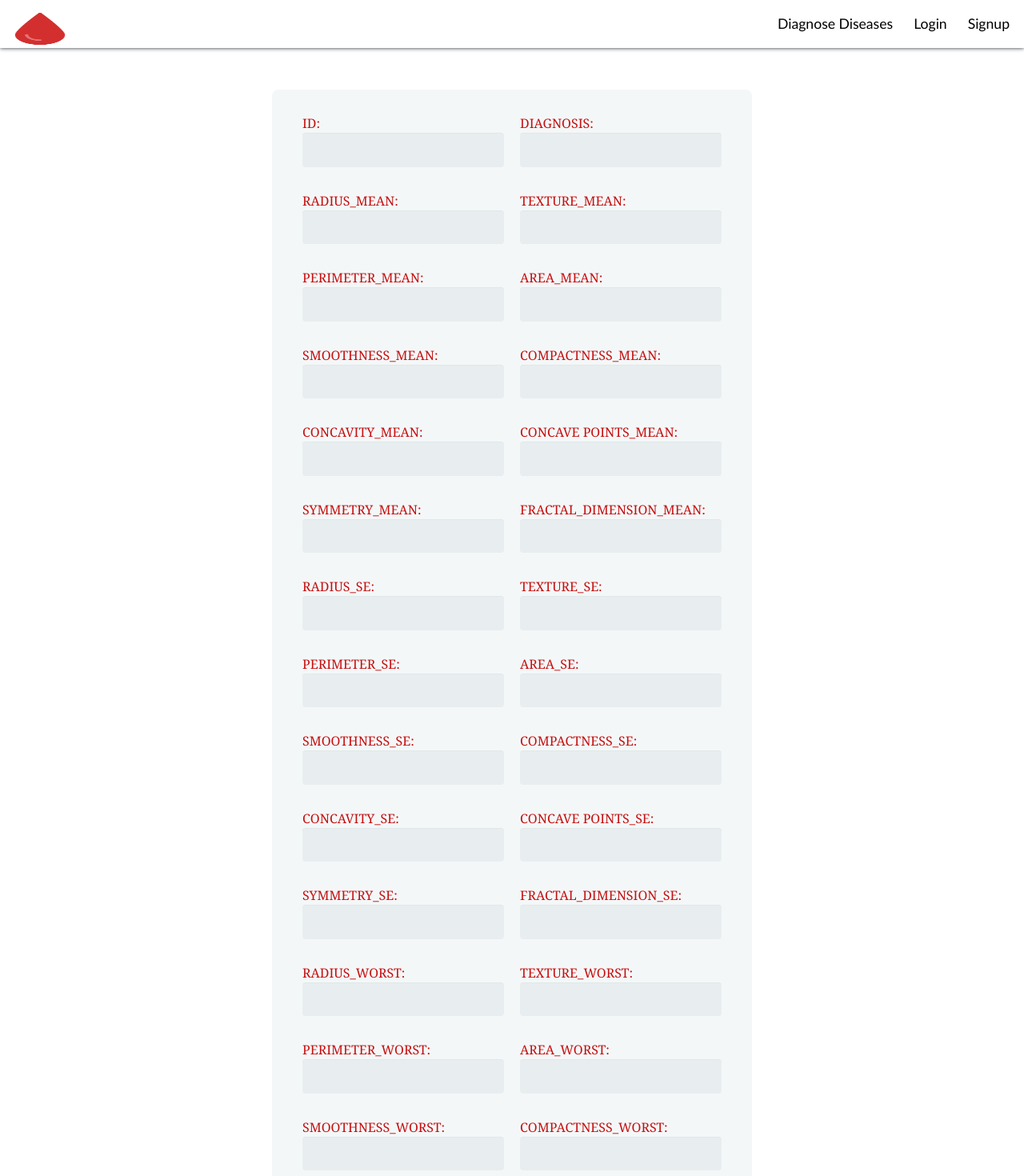
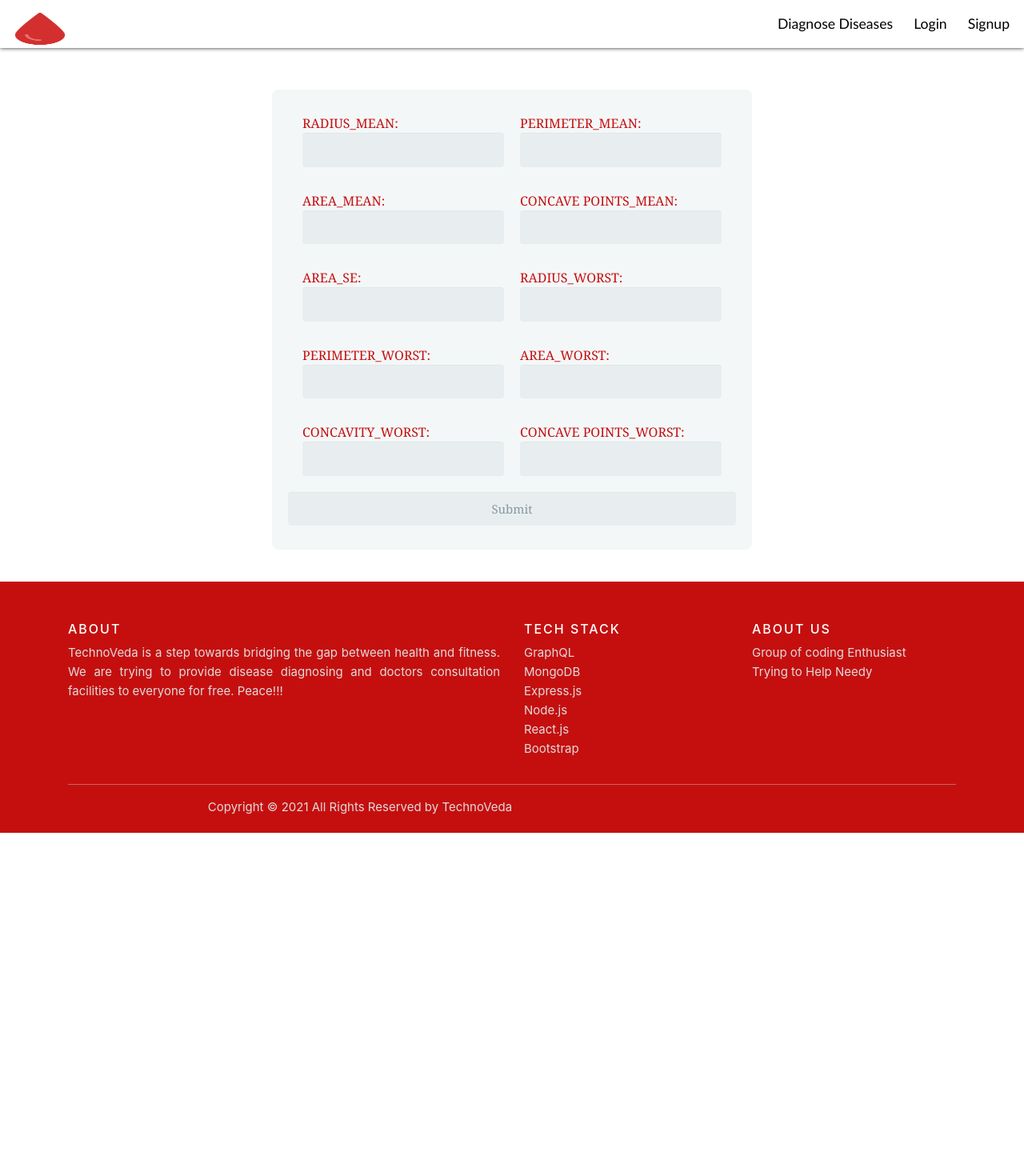
Before and after one commit to aptvaibhav/technoveda, a React (Create React App) app: page /BreastCancer in a window 1280 px wide. Shown: the top 1470 px of the page at 80% size. After the commit the page ends 1041 px from the top, so only its background shows below. Built offline with nearby package versions, Linux system fonts and the light colour scheme.

Commit message:
newAdded

```diff
--- a/src/components/Pages/Diseases/BreastCancer.js
+++ b/src/components/Pages/Diseases/BreastCancer.js
@@ -6,58 +6,27 @@ import './popup.css';
 export default function BreastCancer() {
 
 
-  const [enteredId,setEnteredId] = useState('');
-  const [enteredDiagnosis,setEnteredDiagnosis] = useState('');
   const [enteredRadiusMean,setEnteredRadiusMean] = useState('');
-  const [enteredTextureMean,setEnteredTextureMean] = useState('');
   const [enteredPerimeterMean,setEnteredPerimeterMean] = useState('');
   const [enteredAreaMean,setEnteredAreaMean] = useState('');
-  const [enteredSmoothnessMean,setEnteredSmoothnessMean] = useState('');
-  const [enteredCompactnessMean,setEnteredCompactnessMean] = useState('');
-  const [enteredConcavityMean,setEnteredConcavityMean] = useState('');
 
   const [enteredConcavePointsMean,setEnteredConcavePointsMean] = useState('');
-  const [enteredSymmetryMean,setEnteredSymmetryMean] = useState('');
-  const [enteredFractalDimensionMean,setEnteredFractalDimensionMean] = useState('');
-  const [enteredRadiusSe,setEnteredRadiusSe] = useState('');
-  const [enteredTextureSe,setEnteredTextureSe] = useState('');
-  const [enteredPerimeterSe,setEnteredPerimeterSe] = useState('');
   const [enteredAreaSe,setEnteredAreaSe] = useState('');
-  const [enteredSmoothnessSe,setEnteredSmoothnessSe] = useState('');
-  const [enteredCompactnessSe,setEnteredCompactnessSe] = useState('');
-  const [enteredConcavitySe,setEnteredConcavitySe] = useState('');
-  const [enteredConcavePointsSe,setEnteredConcavePointsSe] = useState('');
-  const [enteredSymmetrySe,setEnteredSymmetrySe] = useState('');
-  const [enteredFractalDimensionSe,setEnteredFractalDimensionSe] = useState('');
 
 
   const [enteredRadiusWorst,setEnteredRadiusWorst] = useState('');
-  const [enteredTextureWorst,setEnteredTextureWorst] = useState('');
   const [enteredPerimeterWorst,setEnteredPerimeterWorst] = useState('');
   const [enteredAreaWorst,setEnteredAreaWorst] = useState('');
 
-  const [enteredSmoothnessWorst,setEnteredSmoothnessWorst] = useState('');
-  const [enteredCompactnessWorst,setEnteredCompactnessWorst] = useState('');
   const [enteredConcavityWorst,setEnteredConcavityWorst] = useState('');
   const [enteredConcavePointsWorst,setEnteredConcavePointsWorst] = useState('');
-  const [enteredSymmetryWorst,setEnteredSymmetryWorst] = useState('');
-  const [enteredFractalDimensionWorst,setEnteredFractalDimensionWorst] = useState('');
   const [output,setOutput] = useState('');
 
 
 
-  const IdChangeHandler = (event) => {
-    setEnteredId(event.target.value);
-  };
-  const DiagnosisChangeHandler = (event) => {
-    setEnteredDiagnosis(event.target.value);
-  };
 
   const RadiusMeanChangeHandler = (event) => {
     setEnteredRadiusMean(event.target.value);
-  };
-  const TextureMeanChangeHandler = (event) => {
-  setEnteredTextureMean(event.target.value);
   };
   const PerimeterMeanChangeHandler = (event) => {
     setEnteredPerimeterMean(event.target.value);
@@ -65,60 +34,15 @@ export default function BreastCancer() {
   const AreaMeanChangeHandler = (event) => {
     setEnteredAreaMean(event.target.value);
   };
-  const SmoothnessMeanChangeHandler = (event) => {
-    setEnteredSmoothnessMean(event.target.value);
-  };
-  const CompactnessMeanChangeHandler = (event) => {
-    setEnteredCompactnessMean(event.target.value);
-  };
-  const ConcavityMeanChangeHandler = (event) => {
-    setEnteredConcavityMean(event.target.value);
-  };
 
   const ConcavePointsMeanChangeHandler = (event) => {
     setEnteredConcavePointsMean(event.target.value);
   };
-  const SymmetryMeanChangeHandler = (event) => {
-    setEnteredSymmetryMean(event.target.value);
-  };
-  const FractalDimensionMeanChangeHandler = (event) => {
-    setEnteredFractalDimensionMean(event.target.value);
-  };
-  const RadiusSeChangeHandler = (event) => {
-    setEnteredRadiusSe(event.target.value);
-  };
-  const TextureSeChangeHandler = (event) => {
-    setEnteredTextureSe(event.target.value);
-  };
-  const PerimeterSeChangeHandler = (event) => {
-    setEnteredPerimeterSe(event.target.value);
-  };
   const AreaSeChangeHandler = (event) => {
     setEnteredAreaSe(event.target.value);
   };
-  const SmoothnessSeChangeHandler = (event) => {
-    setEnteredSmoothnessSe(event.target.value);
-  };
-  const CompactnessSeChangeHandler = (event) => {
-    setEnteredCompactnessSe(event.target.value);
-  };
-  const ConcavitySeChangeHandler = (event) => {
-    setEnteredConcavitySe(event.target.value);
-  };
-  const ConcavePointsSeChangeHandler = (event) => {
-    setEnteredConcavePointsSe(event.target.value);
-  };
-  const SymmetrySeChangeHandler = (event) => {
-    setEnteredSymmetrySe(event.target.value);
-  };
-  const FractalDimensionSeChangeHandler = (event) => {
-    setEnteredFractalDimensionSe(event.target.value);
-  };
   const RadiusWorstChangeHandler = (event) => {
     setEnteredRadiusWorst(event.target.value);
-  };
-  const TextureWorstChangeHandler = (event) => {
-    setEnteredTextureWorst(event.target.value);
   };
   const PerimeterWorstChangeHandler = (event) => {
     setEnteredPerimeterWorst(event.target.value);
@@ -126,23 +50,11 @@ export default function BreastCancer() {
   const AreaWorstChangeHandler = (event) => {
     setEnteredAreaWorst(event.target.value);
   };
-  const SmoothnessWorstChangeHandler = (event) => {
-    setEnteredSmoothnessWorst(event.target.value);
-  };
-  const CompactnessWorstChangeHandler = (event) => {
-    setEnteredCompactnessWorst(event.target.value);
-  };
   const ConcavityWorstChangeHandler = (event) => {
     setEnteredConcavityWorst(event.target.value);
   };
   const ConcavePointsWorstChangeHandler = (event) => {
     setEnteredConcavePointsWorst(event.target.value);
-  };
-  const SymmetryWorstChangeHandler = (event) => {
-    setEnteredSymmetryWorst(event.target.value);
-  };
-  const FractalDimensionWorstChangeHandler = (event) => {
-    setEnteredFractalDimensionWorst(event.target.value);
   };
 
 
@@ -150,72 +62,28 @@ export default function BreastCancer() {
   function handleSubmit(e) {
     e.preventDefault();
     const submittingValue = {
-     'Id' : enteredId,
-     'Diagnosis' : enteredDiagnosis,
-     'RadiusMean' : enteredRadiusMean,
-     'TextureMean' : enteredTextureMean,
-     'PerimeterMean' :enteredPerimeterMean,
-     'AreaMean' : enteredAreaMean,
-     'SmoothnessMean' : enteredSmoothnessMean,
-     'CompactnessMean' : enteredCompactnessMean,
-     'ConcavityMean' : enteredConcavityMean,
-
-     'ConcavePointsMean' : enteredConcavePointsMean,
-     'SymmetryMean' : enteredSymmetryMean,
-     'FractalDimensionMean' : enteredFractalDimensionMean,
-     'RadiusSe' : enteredRadiusSe,
-     'TextureSe' : enteredTextureSe,
-     'PerimeterSe' : enteredPerimeterSe,
-     'AreaSe' : enteredAreaSe,
-     'SmoothnessSe' : enteredSmoothnessSe,
-     'CompactnessSe' : enteredCompactnessSe,
-     'ConcavitySe' : enteredConcavitySe,
-     'ConcavePointsSe' : enteredConcavePointsSe,
-     'SymmetrySe' : enteredSymmetrySe,
-     'FractalDimensionSe' : enteredFractalDimensionSe,
-     'RadiusWorst' : enteredRadiusWorst,
-     'TextureWorst' : enteredTextureWorst,
-     'PerimeterWorst' : enteredPerimeterWorst,
-     'AreaWorst' : enteredAreaWorst,
-     'SmoothnessWorst' : enteredSmoothnessWorst,
-     'CompactnessWorst' : enteredCompactnessWorst,
-     'ConcavityWorst' : enteredConcavityWorst,
-     'ConcavePointsWorst' : enteredConcavePointsWorst,
-     'SymmetryWorst' : enteredSymmetryWorst,
-     'FractalDimensionWorst' : enteredFractalDimensionWorst
+     'radius-mean' : enteredRadiusMean,
+     'perimeter-mean' :enteredPerimeterMean,
+     'area-mean' : enteredAreaMean,
+     'concave-points-mean' : enteredConcavePointsMean,
+     'area-se' : enteredAreaSe,
+     'radius-worst' : enteredRadiusWorst,
+     'perimeter-worst' : enteredPerimeterWorst,
+     'area-worst' : enteredAreaWorst,
+     'concavity-worst' : enteredConcavityWorst,
+     'concave-points-worst' : enteredConcavePointsWorst,
     };
 
-    setEnteredId('');
-    setEnteredDiagnosis('');
     setEnteredRadiusMean('');
-    setEnteredTextureMean('');
     setEnteredPerimeterMean('');
     setEnteredAreaMean('');
-    setEnteredSmoothnessMean('');
-    setEnteredCompactnessMean('');
-    setEnteredConcavityMean('');
     setEnteredConcavePointsMean('');
-    setEnteredSymmetryMean('');
-    setEnteredFractalDimensionMean('');
-    setEnteredRadiusSe('');
-    setEnteredTextureSe('');
-    setEnteredPerimeterSe('');
     setEnteredAreaSe('');
-    setEnteredSmoothnessSe('');
-    setEnteredCompactnessSe('');
-    setEnteredConcavitySe('');
-    setEnteredConcavePointsSe('');
-    setEnteredSymmetrySe('');
-    setEnteredFractalDimensionSe('');
     setEnteredRadiusWorst('');
-    setEnteredTextureWorst('');
     setEnteredPerimeterWorst('');
     setEnteredAreaWorst('');
-    setEnteredSmoothnessWorst('');
     setEnteredConcavityWorst('');
     setEnteredConcavePointsWorst('');
-    setEnteredSymmetryWorst('');
-    setEnteredFractalDimensionWorst('');
 
 
 
@@ -281,24 +149,10 @@ window.onclick = function(event) {
         <br />
         <div class="form">
         <form onSubmit={handleSubmit}>
-  <label>
-  ID:
-    <input type="number" name="Id" value={enteredId} onChange={IdChangeHandler} />
-  </label>
-  <br />
-  <label>
-  DIAGNOSIS:
-    <input type="text" name="Diagnosis" value={enteredDiagnosis} onChange={DiagnosisChangeHandler} />
-  </label>
-  <br />
+
   <label>
   RADIUS_MEAN:
     <input type="number" name="RadiusMean" value={enteredRadiusMean} onChange={RadiusMeanChangeHandler}/>
-  </label>
-  <br />
-  <label>
-  TEXTURE_MEAN:
-    <input type="number" name="TextureMean" value={enteredTextureMean} onChange={TextureMeanChangeHandler}/>
   </label>
   <br />
   <label>
@@ -312,48 +166,8 @@ window.onclick = function(event) {
   </label>
   <br />
   <label>
-  SMOOTHNESS_MEAN:
-    <input type="number" name="SmoothnessMean" value={enteredSmoothnessMean} onChange={SmoothnessMeanChangeHandler}/>
-  </label>
-  <br />
-  <label>
-  COMPACTNESS_MEAN:
-    <input type="number" name="CompactnessMean" value={enteredCompactnessMean} onChange={CompactnessMeanChangeHandler}/>
-  </label>
-  <br />
-  <label>
-  CONCAVITY_MEAN:
-    <input type="number" name="ConcavityMean" value={enteredConcavityMean} onChange={ConcavityMeanChangeHandler}/>
-  </label>
-  <br />
-  <label>
   CONCAVE POINTS_MEAN:
     <input type="number" name="ConcavePointsMean" value={enteredConcavePointsMean} onChange={ConcavePointsMeanChangeHandler}/>
-  </label>
-  <br />
-  <label>
-  SYMMETRY_MEAN:
-    <input type="number" name="SymmetryMean" value={enteredSymmetryMean} onChange={SymmetryMeanChangeHandler}/>
-  </label>
-  <br />
-  <label>
-  FRACTAL_DIMENSION_MEAN:
-    <input type="number" name="FractalDimensionMean" value={enteredFractalDimensionMean} onChange={FractalDimensionMeanChangeHandler}/>
-  </label>
-  <br />
-  <label>
-  RADIUS_SE:
-    <input type="number" name="RadiusSe" value={enteredRadiusSe} onChange={RadiusSeChangeHandler}/>
-  </label>
-  <br />
-  <label>
-  TEXTURE_SE:
-    <input type="number" name="TextureSe" value={enteredTextureSe} onChange={TextureSeChangeHandler}/>
-  </label>
-  <br />
-  <label>
-  PERIMETER_SE:
-    <input type="number" name="PerimeterSe" value={enteredPerimeterSe} onChange={PerimeterSeChangeHandler}/>
   </label>
   <br />
   <label>
@@ -362,43 +176,8 @@ window.onclick = function(event) {
   </label>
   <br />
   <label>
-  SMOOTHNESS_SE:
-    <input type="number" name="SmoothnessSe" value={enteredSmoothnessSe} onChange={SmoothnessSeChangeHandler}/>
-  </label>
-  <br />
-  <label>
-  COMPACTNESS_SE:
-    <input type="number" name="CompactnessSe" value={enteredCompactnessSe} onChange={CompactnessSeChangeHandler}/>
-  </label>
-  <br />
-  <label>
-  CONCAVITY_SE:
-    <input type="number" name="ConcavitySe" value={enteredConcavitySe} onChange={ConcavitySeChangeHandler}/>
-  </label>
-  <br />
-  <label>
-  CONCAVE POINTS_SE:
-    <input type="number" name="ConcavePointsSe" value={enteredConcavePointsSe} onChange={ConcavePointsSeChangeHandler}/>
-  </label>
-  <br />
-  <label>
-  SYMMETRY_SE:
-    <input type="number" name="SymmetrySe" value={enteredSymmetrySe} onChange={SymmetrySeChangeHandler}/>
-  </label>
-  <br />
-  <label>
-  FRACTAL_DIMENSION_SE:
-    <input type="number" name="FractalDimensionSe" value={enteredFractalDimensionSe} onChange={FractalDimensionSeChangeHandler}/>
-  </label>
-  <br />
-  <label>
   RADIUS_WORST:
     <input type="number" name="RadiusWorst" value={enteredRadiusWorst} onChange={RadiusWorstChangeHandler}/>
-  </label>
-  <br />
-  <label>
-  TEXTURE_WORST:
-    <input type="number" name="TextureWorst" value={enteredTextureWorst} onChange={TextureWorstChangeHandler}/>
   </label>
   <br />
   <label>
@@ -412,16 +191,6 @@ window.onclick = function(event) {
   </label>
   <br />
   <label>
-  SMOOTHNESS_WORST:
-    <input type="number" name="SmoothnessWorst" value={enteredSmoothnessWorst} onChange={SmoothnessWorstChangeHandler}/>
-  </label>
-  <br />
-  <label>
-  COMPACTNESS_WORST:
-    <input type="number" name="CompactnessWorst" value={enteredCompactnessWorst} onChange={CompactnessWorstChangeHandler}/>
-  </label>
-  <br />
-  <label>
   CONCAVITY_WORST:
     <input type="number" name="ConcavityWorst" value={enteredConcavityWorst} onChange={ConcavityWorstChangeHandler}/>
   </label>
@@ -429,16 +198,6 @@ window.onclick = function(event) {
   <label>
   CONCAVE POINTS_WORST:
     <input type="number" name="ConcavePointsWorst" value={enteredConcavePointsWorst} onChange={ConcavePointsWorstChangeHandler}/>
-  </label>
-  <br />
-  <label>
-  SYMMETRY_WORST:
-    <input type="number" name="SymmetryWorst" value={enteredSymmetryWorst} onChange={SymmetryWorstChangeHandler}/>
-  </label>
-  <br />
-  <label>
-  FRACTAL_DIMENSION_WORST:
-    <input type="number" name="FractalDimensionWorst" value={enteredFractalDimensionWorst} onChange={FractalDimensionWorstChangeHandler}/>
   </label>
   <br />
 
```
